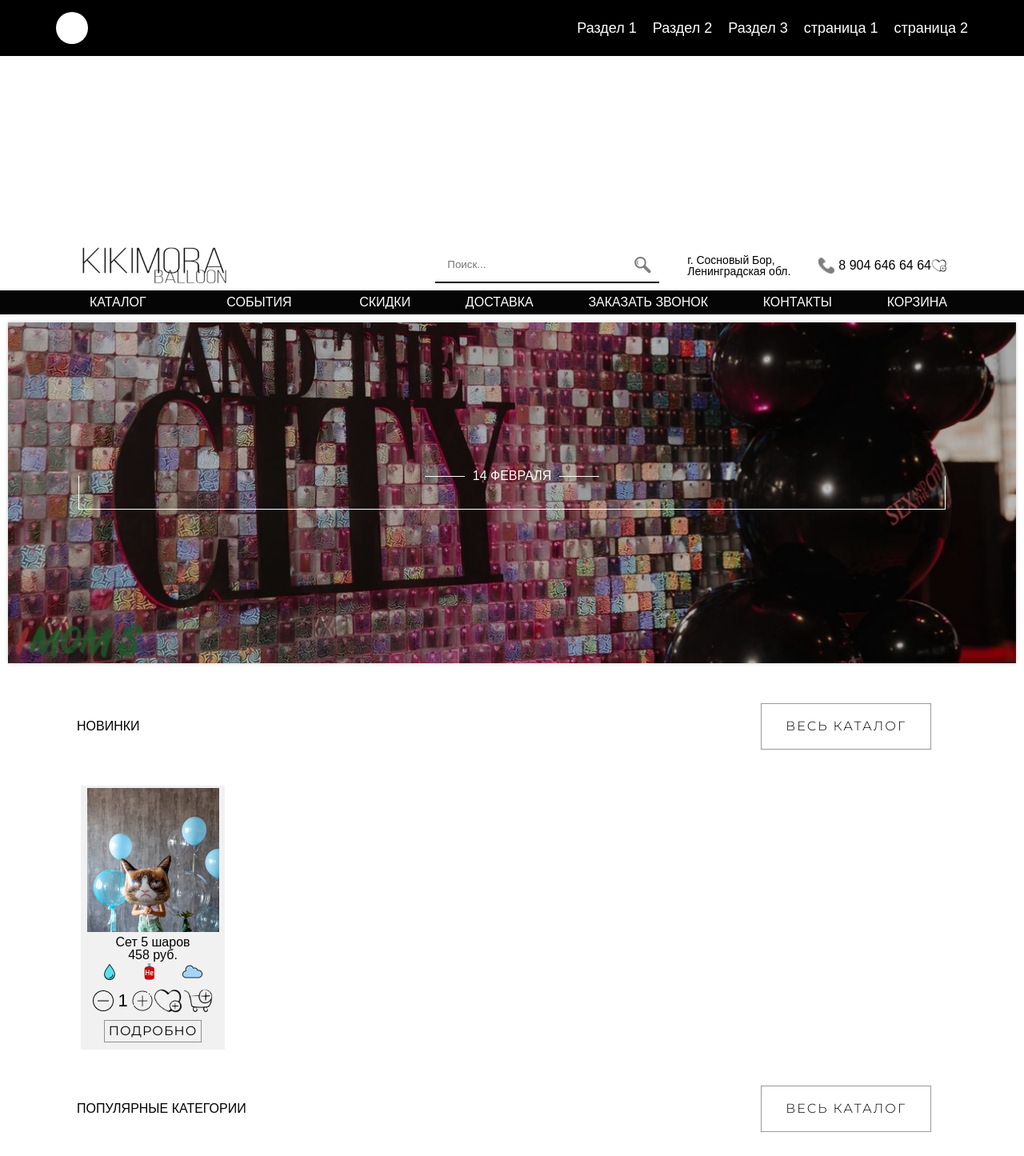
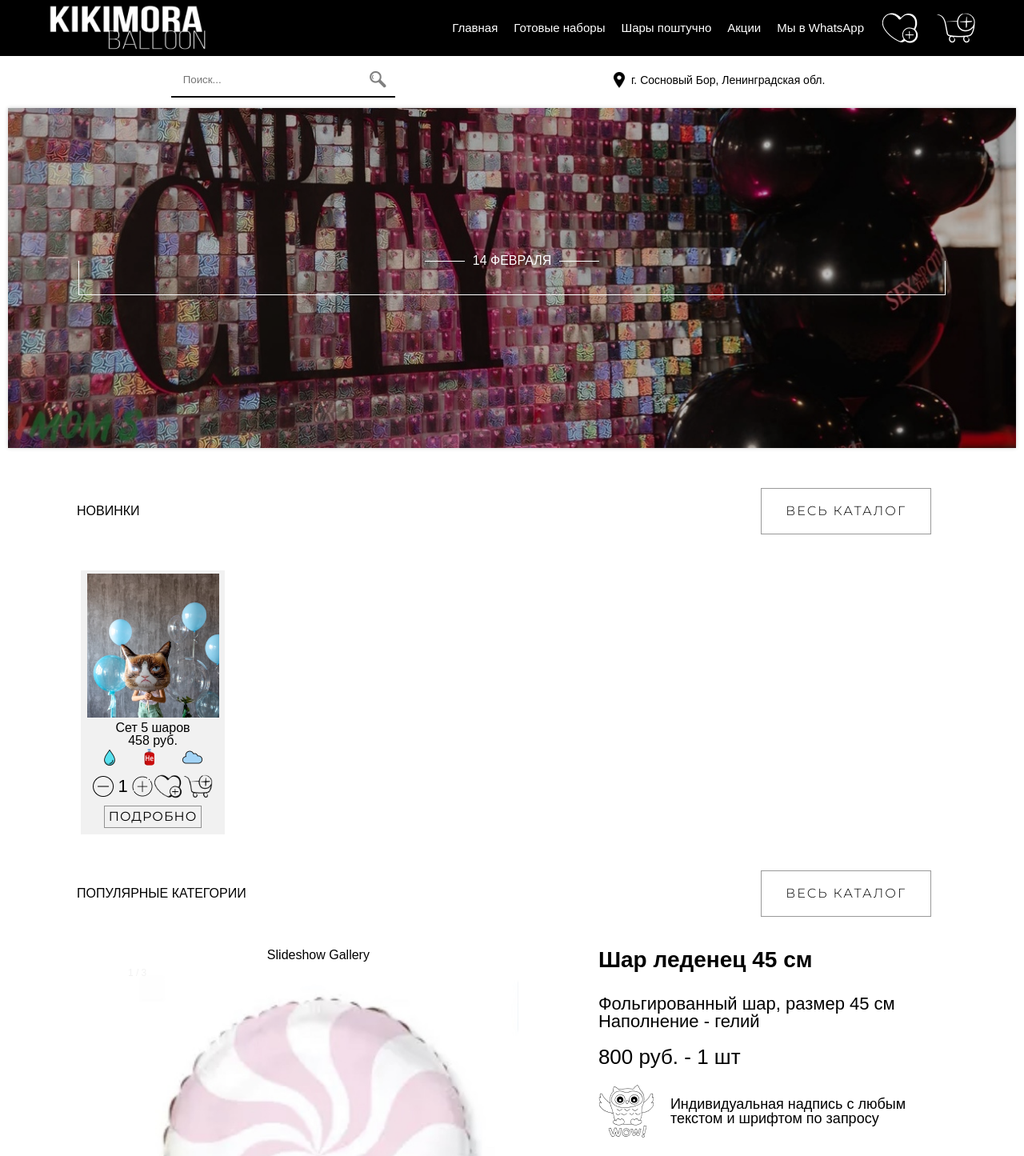
Before and after one commit to Vitalygorkov/shari, a Django app: template mysite/shop/templates/shop/index.html in a window 1280 px wide. Shown: the top 1445 px of the page at 80% size. Run offline with Django 3.2, Linux system fonts and the light colour scheme; the template is opened without the code that fills it, so the values that code supplies are empty.

Commit message:
2023 02 22

```diff
--- a/mysite/shop/static/shop/style.css
+++ b/mysite/shop/static/shop/style.css
@@ -9,7 +9,6 @@
 a {
     text-decoration: none;
 }
-
 ul,
 ol,
 li {
@@ -85,18 +84,25 @@
   max-width: 1200px;
   margin: 0px auto;
   display: flex;
-  padding: 0px 30px;
+  padding: 0px 20px;
   align-items: center;
   justify-content: space-between;
   min-height: 70px;
 }
 .headera__logo{
-  border-radius: 50%;
-  background-color: #fff;
+  /*border-radius: 50%;
+  background-color: #fff;*/
   position: relative;
   z-index: 5;
-  width: 40px;
-  height: 40px;
+  /*width: 40px;
+  height: 40px;*/
+  width: 100%;
+  max-width: 250px;
+}
+.headera__logo img{
+  width: 50%;
+  min-width: 200px;
+  max-width: 300px;
 }
 .menu__icona{
   display: none;
@@ -107,7 +113,7 @@
 }
 .menu__linka{
   color: #ffffff;
-  font-size: 18px;
+  font-size: 15px;
 }
 .menu__linka:hover{
   text-decoration: underline;
@@ -235,7 +241,7 @@
       left: -100%;
       width: 100%;
       height: 100%;
-      background-color: #000000b6;
+      background-color: #000000cc;
       padding: 100px 30px 30px 30px;
       transition: left 0.3s ease 0s;
       overflow: auto;  /*можно скролить меню шторку*/
@@ -250,7 +256,7 @@
       top: 0;
       left: 0;
       height: 70px;
-      background-color: #34e3e9;
+      background-color: #000000;
       z-index: 2;
   }
   .menu__lista > li {
@@ -284,22 +290,15 @@
 .header__bloc{
     display: flex;
     flex-direction: row;
-    justify-content: space-between;
+    justify-content: space-around;
     align-items: center;
     padding: 3px 0;
-
-    margin-top: 300px;
-}
-.header__logo{
-    width: 18%;
-}
-.header__logo img{
-    width: 100%;
+    margin-top: 75px;
 }
 .header__contact{
     display: flex;
     flex-direction: row;
-    justify-content: space-between;
+    justify-content: space-around;
     align-items: center;
 }
 * {box-sizing: border-box;}
@@ -339,134 +338,14 @@
 .location{
     font-size: 14px;
     margin: 0 35px;
-}
-.contact-tel{
     display: flex;
     flex-direction: row;
+    align-items: center;
 }
-.contact-tel img{
-    width: 20px;
-    height: 20px;
-}
-.tel{
-    display: flex;
-    align-items: center;
-    color: #000;
-    margin-left: 5px;
-}
-/*------------------------------heder--nav-------*/
-.header__menu menu{
-    display: flex;
-    width: 100%;
-}
-.menu {
-    background-color: rgb(5, 5, 5);
-    height: 30px;
-}
-.menu__list{
-    display: flex;
-    flex-direction: row;
-    justify-content: space-between;
-    align-items: center;
-    height: 30px;
-}
-.menu__link{
-    color: rgb(255, 255, 255);
-}
-
-
-/* Navbar container */
-.navbar {
-  overflow: hidden;
-  background-color: #333;
-  font-family: Arial;
-}
-
-/* Links inside the navbar */
-.navbar a {
-  float: left;
-  font-size: 16px;
-  color: white;
-  text-align: center;
-  padding: 14px 16px;
-  text-decoration: none;
-}
-
-/* The dropdown container */
-.dropdown {
-  float: left;
-  overflow: hidden;
-}
-
-/* Dropdown button */
-.dropdown .dropbtn {
-  font-size: 16px;
-  border: none;
-  outline: none;
-  color: white;
-  padding: 14px 16px;
-  background-color: inherit;
-  font: inherit; /* Important for vertical align on mobile phones */
-  margin: 0; /* Important for vertical align on mobile phones */
-}
-
-/* Add a red background color to navbar links on hover */
-.navbar a:hover, .dropdown:hover .dropbtn {
-  background-color: rgb(122, 122, 122);
-}
-
-/* Dropdown content (hidden by default) */
-.dropdown-content {
-  display: none;
-  position: absolute;
-  background-color: #f9f9f9;
-  width: 100%;
-  left: 0;
-  box-shadow: 0px 8px 16px 0px rgba(0,0,0,0.2);
-  z-index: 1;
-}
-
-/* Mega Menu header, if needed */
-.dropdown-content .header {
-  background: rgb(2, 2, 2);
-  padding: 16px;
-  color: white;
-}
-
-/* Show the dropdown menu on hover */
-.dropdown:hover .dropdown-content {
-  display: block;
-}
-
-/* Create three equal columns that floats next to each other */
-.column-col {
-  float: left;
-  width: 33.33%;
-  padding: 10px;
-  background-color: #ccc;
-  height: 250px;
-}
-
-/* Style links inside the columns */
-.column-col a {
-  float: none;
-  color: black;
-  padding: 10px;
-  text-decoration: none;
-  display: block;
-  text-align: left;
-}
-
-/* Add a background color on hover */
-.column-col a:hover {
-  background-color: #ddd;
-}
-
-/* Clear floats after the columns */
-.row:after {
-  content: "";
-  display: table;
-  clear: both;
+.location img{
+  width: 20px;
+  height: 20px;
+  margin-right: 5px;
 }
 /*----------------------------------------section head-bloc-------*/
 .head-bloc{
--- a/mysite/shop/templates/shop/index.html
+++ b/mysite/shop/templates/shop/index.html
@@ -13,7 +13,7 @@
     <div class="wrapper">
         <header class="headera">
             <div class="headera__container">
-                <a href="" class="headera__logo"></a>
+                <a href="" class="headera__logo"><img src="{% static 'shop/foto/logo-kikimora.jpg' %}" alt=""></a>
                 <div class="header__menu menua">
                     <div class="menu__icona">
                         <span></span>
@@ -21,145 +21,80 @@
 
                     <nav class="menu__bodya">
                         <ul class="menu__lista">
-                            <li><a href="" class="menu__linka">Раздел 1</a></li>
-                            <li><a href="" class="menu__linka">Раздел 2</a></li>
-                            <li><a href="" class="menu__linka">Раздел 3</a></li>
+                            <li><a href="" class="menu__linka">Главная</a></li>
                             <li>
-                                <a href="" class="menu__linka">страница 1</a>
+                                <a href="" class="menu__linka">Готовые наборы</a>
                                 <span class="menu__arrowa"></span>
                                 <ul class="menu__sub-lista">
                                     <li>
-                                        <a href="" class="menu__sub-linka">раздел страницы 1</a>
+                                        <a href="" class="menu__sub-linka">Для него</a>
                                     </li>
                                     <li>
-                                        <a href="" class="menu__sub-linka">раздел страницы 2</a>
+                                        <a href="" class="menu__sub-linka">Для нее</a>
                                     </li>
                                     <li>
-                                        <a href="" class="menu__sub-linka">раздел страницы 3</a>
+                                        <a href="" class="menu__sub-linka">Для детей</a>
+                                    </li>
+                                    <li>
+                                        <a href="" class="menu__sub-linka">Фотозоны</a>
+                                    </li>
+                                    <li>
+                                        <a href="" class="menu__sub-linka">Гендерпати</a>
+                                    </li>
+                                    <li>
+                                        <a href="" class="menu__sub-linka">Выписка</a>
                                     </li>
                                 </ul>
                             </li>
                             <li>
-                                <a href="" class="menu__linka">страница 2</a>
+                                <a href="" class="menu__linka">Шары поштучно</a>
+                                <span class="menu__arrowa"></span>
+                                <ul class="menu__sub-lista">
+                                    <li>
+                                        <a href="" class="menu__sub-linka">Фольгированные</a>
+                                    </li>
+                                    <li>
+                                        <a href="" class="menu__sub-linka">Латексные</a>
+                                    </li>
+                                    <li>
+                                        <a href="" class="menu__sub-linka">Ходячие</a>
+                                    </li>
+                                    <li>
+                                        <a href="" class="menu__sub-linka">Аксессуары для праздника</a>
+                                    </li>
+                                    <li>
+                                        <a href="" class="menu__sub-linka">Латексные</a>
+                                    </li>
+                                    <li>
+                                        <a href="" class="menu__sub-linka">Ходячие</a>
+                                    </li>
+                                </ul>
                             </li>
+                            <li><a href="" class="menu__linka">Акции</a></li>
+                            <li><a href="https://wa.me/+79040795091?text=Хочу сделать заказ шаров" class="menu__linka">Мы в WhatsApp</a></li>
+                            <li><a href="" class="menu__linka"><img src="{% static 'shop/foto/mask-izbranoe.png' %}" alt=""></a></li>
+                            <li><a href="" class="menu__linka"><img src="{% static 'shop/foto/Mask-korzina.png' %}" alt=""></a></li>
                         </ul>
                     </nav>
                 </div>
             </div>
         </header>
 
-
-
         <header class="header">
             <div class="header__container _container">
                 <div class="header__bloc">
-                    <a href="" class="header__logo">
-                        <img src="{% static 'shop/foto/logo-footer.png' %}">
-                    </a>
-                    <div class="header__contact">
-                        <search class="search">
-                            <div class="search_form">
-                                <input type="text" class="search-input" placeholder="Поиск...">
-                                <button type="submit"><img src="{% static 'shop/foto/magnifier 1.png' %}" alt=""></button>
-                            </div>
-                        </search>
-                        <div class="location"><p>г. Сосновый Бор,<br>Ленинградская обл.</p></div>
-                        <div class="contact-tel">
-                            <img src="{% static 'shop/foto/phone-call 8.png' %}" alt="tel">
-                            <a href="tel:+79040795091" class="tel">8 904 646 64 64</a>
-                            <a href=""><img src="{% static 'shop/foto/favorites.png' %}" alt=""></a>
+                    <search class="search">
+                        <div class="search_form">
+                            <input type="text" class="search-input" placeholder="Поиск...">
+                            <button type="submit"><img src="{% static 'shop/foto/magnifier 1.png' %}" alt=""></button>
                         </div>
+                    </search>
+                    <div class="location">
+                        <img src="{% static 'shop/foto/mesto-sosnov-bor 1.png' %}" alt="">
+                        <p>г. Сосновый Бор, Ленинградская обл.</p>
                     </div>
                 </div>
             </div>
-            <nav class="header__menu menu">
-                <div class="nav-menu _container">
-                    <ul class="menu__list">
-                        <li class="menu__item">
-                            <div class="dropdown">
-                                <a href="" class="dropbtn">КАТАЛОГ<i class="fa fa-caret-down"></i></a>
-                              <div class="dropdown-content">
-                                <div class="header">
-                                  <h2>Mega Menu</h2>
-                                </div>
-                                <div class="row">
-                                  <div class="column-col">
-                                    <h3>Category 1</h3>
-                                    <a href="#">Link 1</a>
-                                    <a href="#">Link 2</a>
-                                    <a href="#">Link 3</a>
-                                  </div>
-                                  <div class="column-col">
-                                    <h3>Category 2</h3>
-                                    <a href="#">Link 1</a>
-                                    <a href="#">Link 2</a>
-                                    <a href="#">Link 3</a>
-                                  </div>
-                                  <div class="column-col">
-                                    <h3>Category 3</h3>
-                                    <a href="#">Link 1</a>
-                                    <a href="#">Link 2</a>
-                                    <a href="#">Link 3</a>
-                                  </div>
-                                </div>
-                              </div>
-                            </div>
-                        </li>
-                        <li class="menu__item">
-                            <div class="dropdown">
-                                <a href="" class="dropbtn">СОБЫТИЯ<i class="fa fa-caret-down"></i></a>
-                              <div class="dropdown-content">
-                                <div class="header">
-                                  <h2>Mega Menu</h2>
-                                </div>
-                                <div class="row">
-                                  <div class="column-col">
-                                    <h3>Category 1</h3>
-                                    <a href="#">Link 1</a>
-                                    <a href="#">Link 2</a>
-                                    <a href="#">Link 3</a>
-                                  </div>
-                                  <div class="column-col">
-                                    <h3>Category 2</h3>
-                                    <a href="#">Link 1</a>
-                                    <a href="#">Link 2</a>
-                                    <a href="#">Link 3</a>
-                                  </div>
-                                  <div class="column-col">
-                                    <h3>Category 3</h3>
-                                    <a href="#">Link 1</a>
-                                    <a href="#">Link 2</a>
-                                    <a href="#">Link 3</a>
-                                  </div>
-                                  <div class="column-col">
-                                    <h3>Category 4</h3>
-                                    <a href="#">Link 1</a>
-                                    <a href="#">Link 2</a>
-                                    <a href="#">Link 3</a>
-                                  </div>
-                                </div>
-                              </div>
-                            </div>
-                        </li>
-                        <li class="menu__item">
-                            <a href="" class="menu__link">СКИДКИ</a>
-                        </li>
-                        <li class="menu__item">
-                            <a href="" class="menu__link">ДОСТАВКА</a>
-                        </li>
-                        <li class="menu__item">
-                            <a href="" class="menu__link">ЗАКАЗАТЬ ЗВОНОК</a>
-                        </li>
-                        <li class="menu__item">
-                            <a href="" class="menu__link">КОНТАКТЫ</a>
-                        </li>
-                        <li class="menu__item">
-                            <a href="" class="menu__link">КОРЗИНА</a>
-                        </li>
-                    </ul>
-                </div>
-            </nav>
-
         </header>
 
         <!--<div class="portfolio-wrap">
```
Also changed, not shown: mysite/shop/static/shop/foto/Mask-korzina.png (added), mysite/shop/static/shop/foto/logo-kikimora.jpg (added), mysite/shop/static/shop/foto/mask-izbranoe.png (added), mysite/shop/static/shop/foto/mesto-sosnov-bor 1.png (added).
